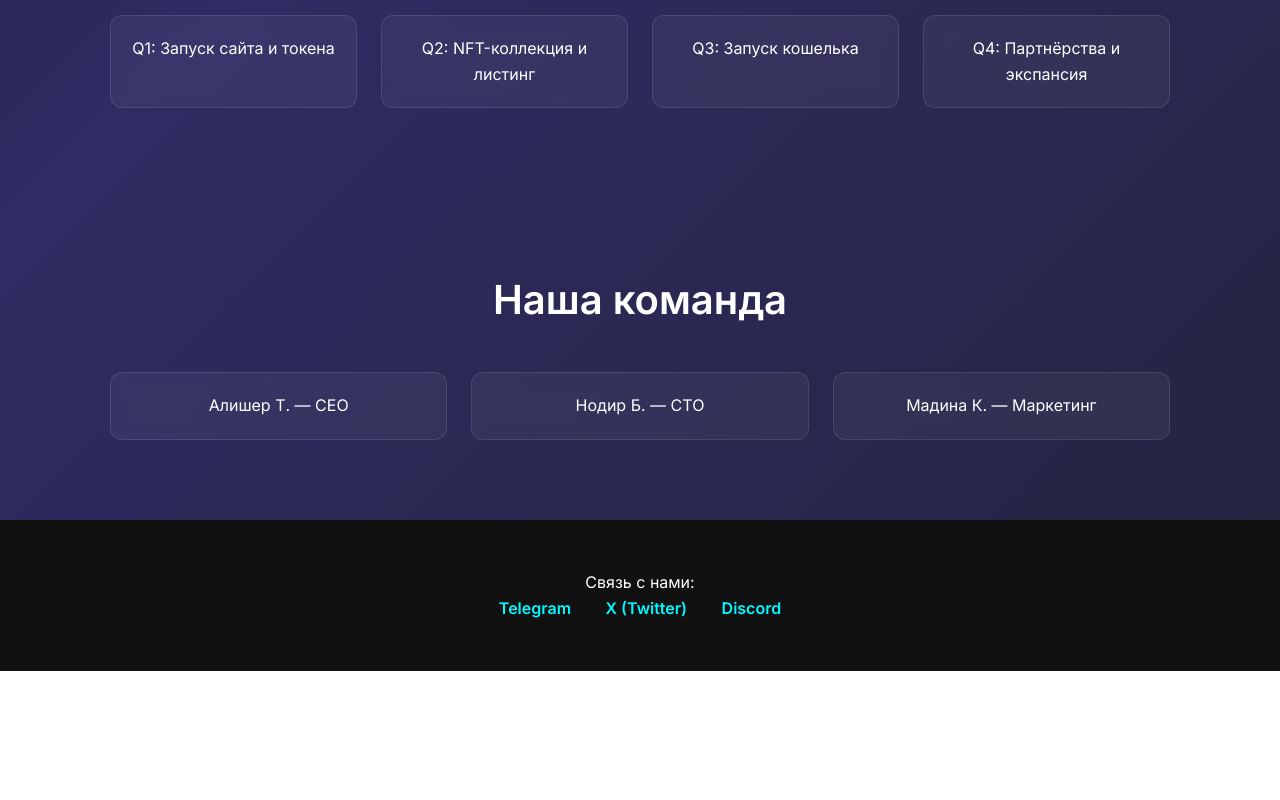
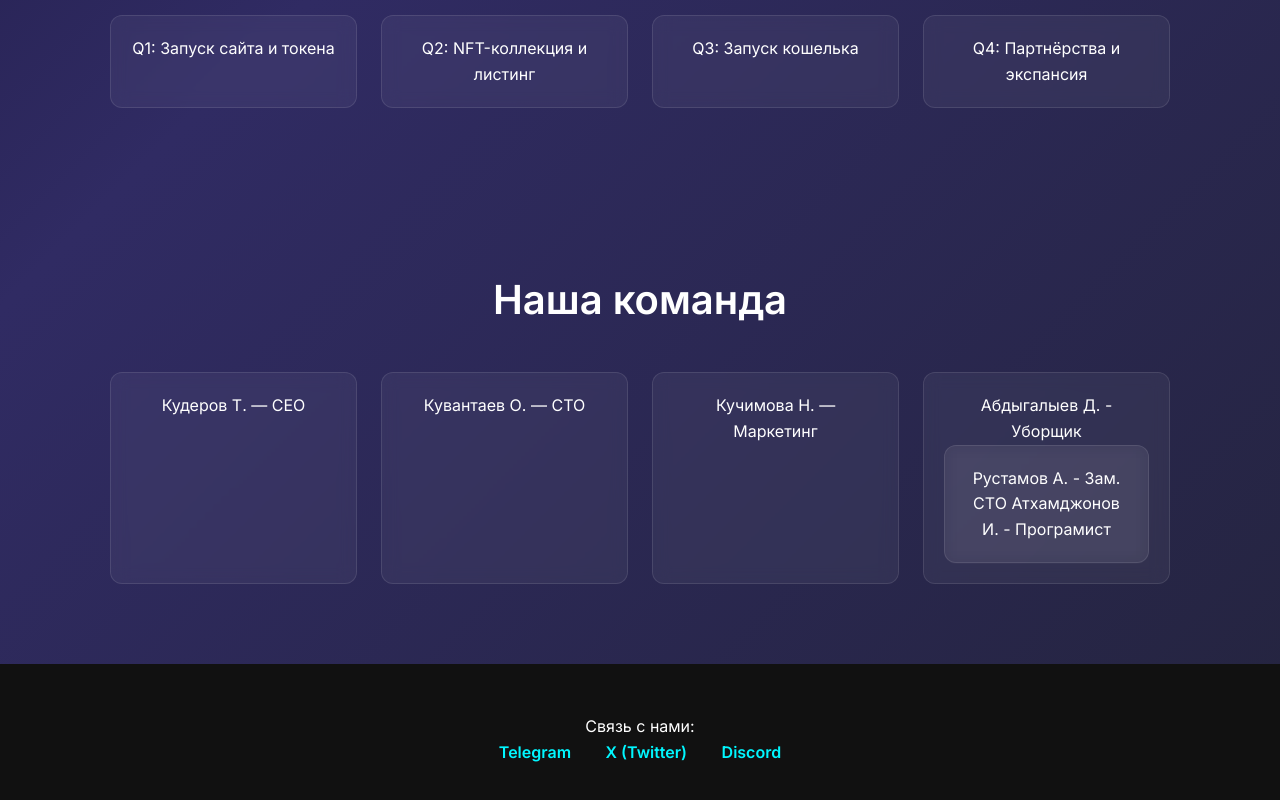
Before and after one commit to akatcsgg/Otash-Coin, a plain HTML site: page index.html in a window 1280 px wide. Shown: the part 1478-2278 px from the top of the page. Before the commit the page ends 2149 px from the top, so only its background shows below. Drawn offline with Linux system fonts and the light colour scheme.

Commit message:
Update index.html

```diff
--- a/index.html
+++ b/index.html
@@ -183,9 +183,12 @@
   <section id="team">
     <h2>Наша команда</h2>
     <div class="team">
-      <div>Алишер Т. — CEO</div>
-      <div>Нодир Б. — CTO</div>
-      <div>Мадина К. — Маркетинг</div>
+      <div>Кудеров Т. — CEO</div>
+      <div>Кувантаев О. — CTO</div>
+      <div>Кучимова Н. — Маркетинг</div>
+      <div>Абдыгалыев Д. - Уборщик
+      <div>Рустамов А. - Зам. CTO
+      <dis>Атхамджонов И. - Програмист</div>
     </div>
   </section>
 
```
